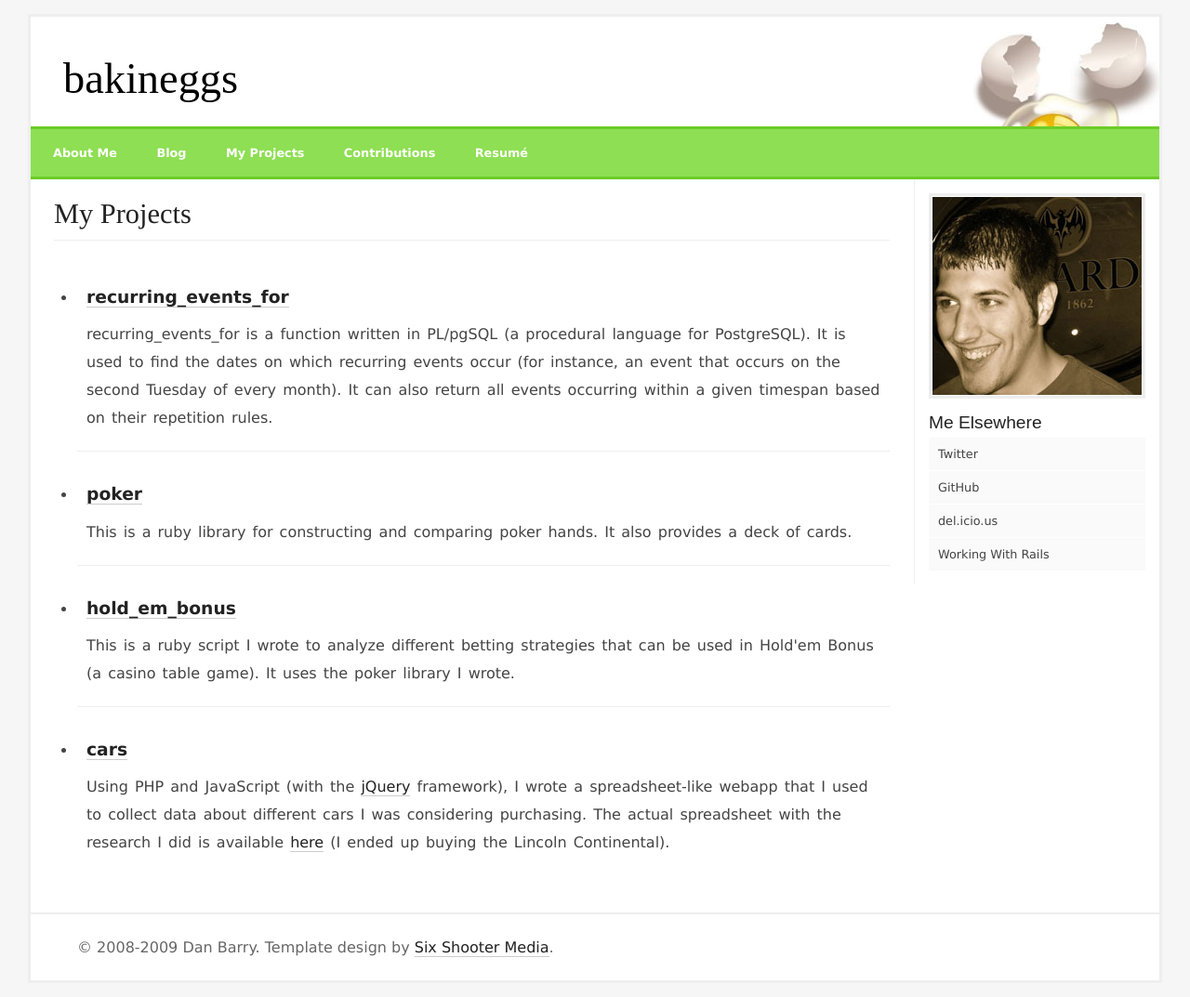
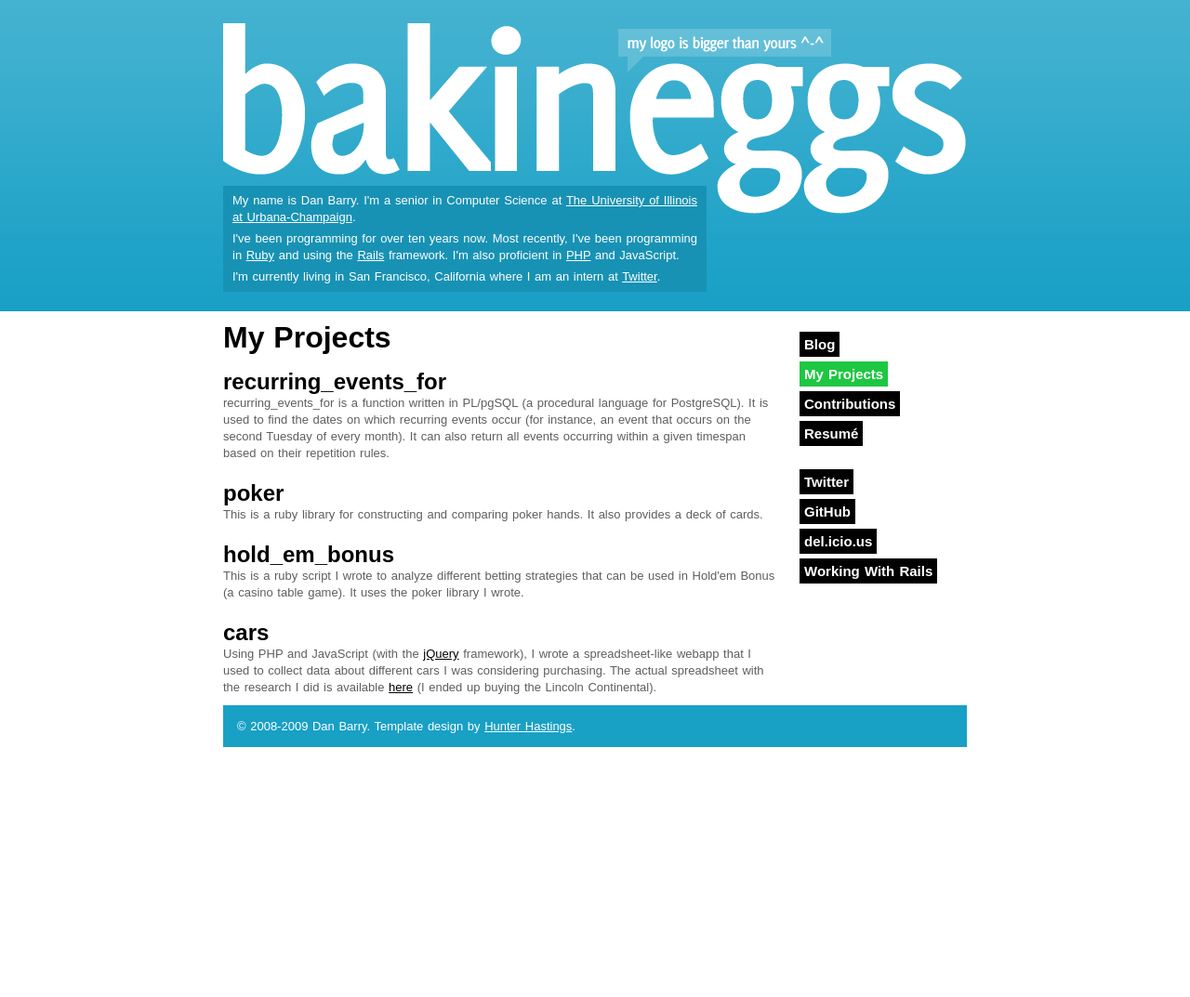
Before and after one commit to bakineggs/bakineggs.com, a PHP site: page /projects in a window 1280 px wide. Shown: the whole page at 93% size. After the commit the page ends 804 px from the top, so only its background shows below. Run offline with PHP 8.4, Linux system fonts and the light colour scheme.

Commit message:
implement Hunter's design

```diff
--- a/content/projects.html
+++ b/content/projects.html
@@ -1,5 +1,5 @@
-<ul>
-  <li>
+<ul id="projects">
+  <li class="project">
     <h3><a href="http://github.com/danbarry/recurring_events_for/">recurring_events_for</a></h3>
     <p>
       recurring_events_for is a function written in PL/pgSQL (a procedural language for PostgreSQL).
@@ -7,21 +7,21 @@
       It can also return all events occurring within a given timespan based on their repetition rules.
     </p>
   </li>
-  <li>
+  <li class="project">
     <h3><a href="http://github.com/danbarry/poker/">poker</a></h3>
     <p>
       This is a ruby library for constructing and comparing poker hands.
       It also provides a deck of cards.
     </p>
   </li>
-  <li>
+  <li class="project">
     <h3><a href="http://github.com/danbarry/hold_em_bonus/">hold_em_bonus</a></h3>
     <p>
       This is a ruby script I wrote to analyze different betting strategies that can be used in Hold'em Bonus (a casino table game).
       It uses the poker library I wrote.
     </p>
   </li>
-  <li>
+  <li class="project">
     <h3><a href="http://github.com/danbarry/cars/">cars</a></h3>
     <p>
       Using PHP and JavaScript (with the <a href="http://jquery.com">jQuery</a> framework), I wrote a spreadsheet-like webapp that I used to collect data about different cars I was considering purchasing.
--- a/index.php
+++ b/index.php
@@ -1,11 +1,17 @@
 <?php
 $PAGES = array(
-  'about' => 'About Me',
   'projects' => 'My Projects',
   'contributions' => 'Contributions to Other Projects',
   'resume' => 'Resum&eacute;',
   'blog' => 'Blog',
   'error404' => 'Error 404'
+);
+
+$NAVIGATION_PAGES = array(
+  'blog' => 'Blog',
+  'projects' => 'My Projects',
+  'contributions' => 'Contributions',
+  'resume' => 'Resum&eacute;'
 );
 
 $DYNAMIC_PAGES = array('blog');
@@ -16,8 +22,10 @@ $uri_parts = explode('/', $uri);
 
 if (sizeof($uri_parts) > 0 && $uri_parts[0] != '')
   $page = strtolower(array_shift($uri_parts));
-else
-  $page = 'about';
+else {
+  $page = 'blog';
+  $uri_parts = array();
+}
 
 if (!in_array($page, array_keys($PAGES)))
   $page = 'error404';
@@ -50,39 +58,46 @@ echo '<?xml version="1.0" encoding="utf-8" ?>';
     <link rel="stylesheet" type="text/css" media="print" href="/print.css" />
   </head>
   <body>
-    <div id="title">
-      <h1>bakineggs</h1>
-    </div>
-    <ul id="navigation">
-      <li><a href="/About">About Me</a></li>
-      <li><a href="/Blog">Blog</a></li>
-      <li><a href="/Projects">My Projects</a></li>
-      <li><a href="/Contributions">Contributions</a></li>
-      <li><a href="/Resume">Resum&eacute;</a></li>
-    </ul>
     <div id="meta">
-      <div id="picture">
-        <a href="/me.jpg">
-          <img src="/me_thumbnail.jpg" alt="bakineggs: Dan Barry" />
-        </a>
+      <div id="title">
+        <h1>bakineggs</h1>
       </div>
-      <div id="links">
-        <h2>Me Elsewhere</h2>
-        <ul>
-          <li><a href="http://twitter.com/bakineggs">Twitter</a></li>
-          <li><a href="http://github.com/bakineggs">GitHub</a></li>
-          <li><a href="http://del.icio.us/bakineggs">del.icio.us</a></li>
-          <li><a href="http://www.workingwithrails.com/person/13319-dan-barry">Working With Rails</a></li>
-        </ul>
+      <div id="about">
+        <p>
+          My name is Dan Barry.
+          I'm a senior in Computer Science at <a href="http://illinois.edu">The University of Illinois at Urbana-Champaign</a>.
+        </p>
+        <p>
+          I've been programming for over ten years now.
+          Most recently, I've been programming in <a href="http://ruby-lang.org">Ruby</a> and using the <a href="http://rubyonrails.org">Rails</a> framework.
+          I'm also proficient in <a href="http://php.net">PHP</a> and JavaScript.
+        </p>
+        <p>
+          I'm currently living in San Francisco, California where I am an intern at <a href="http://twitter.com">Twitter</a>.
+        </p>
       </div>
     </div>
     <div id="content" class="<?= $page ?>">
       <h2><?= $PAGES[$page] ?></h2>
       <?php render($page, $uri_parts) ?>
     </div>
+    <div id="navigation">
+      <ul class="internal">
+        <?php foreach ($NAVIGATION_PAGES as $uri => $title) { ?>
+        <?php $class = $uri == $page ? ' class="current"' : ''; ?>
+        <li><a href="/<?= $uri ?>"<?= $class ?>><?= $title ?></a></li>
+        <?php } ?>
+      </ul>
+      <ul class="external">
+        <li><a href="http://twitter.com/bakineggs">Twitter</a></li>
+        <li><a href="http://github.com/bakineggs">GitHub</a></li>
+        <li><a href="http://del.icio.us/bakineggs">del.icio.us</a></li>
+        <li><a href="http://www.workingwithrails.com/person/13319-dan-barry">Working With Rails</a></li>
+      </ul>
+    </div>
     <div id="credits">
       <p>
-        &copy; 2008-<?= date('Y') ?> Dan Barry. Template design by <a href="http://www.sixshootermedia.com">Six Shooter Media</a>.
+        &copy; 2008-<?= date('Y') ?> Dan Barry. Template design by <a href="http://hunterhastings.net">Hunter Hastings</a>.
       </p>
     </div>
   </body>
--- a/print.css
+++ b/print.css
@@ -1,9 +1,13 @@
-html, body {
-  border: 0;
+body {
+  font-size: 18px;
   color: #000;
 }
 
-#title, #navigation, #meta, #credits {
+a {
+  text-decoration: none;
+}
+
+#navigation, #meta, #credits {
   display: none;
 }
 
@@ -16,6 +20,12 @@ html, body {
   display: none;
 }
 
-a {
-  border: 0 !important;
+#content.resume dl dt {
+  width: 200px;
+  line-height: 24px;
 }
+
+#content.resume dl dd {
+  margin-left: 200px;
+  line-height: 24px;
+}
--- a/style.css
+++ b/style.css
@@ -1,49 +1,21 @@
 * {
   margin: 0;
   padding: 0;
-  outline: none;
-}
-
-html {
-  background-color: #f6f6f6;
-}
-
-body {
-  background-color: #fff;
-  font: 16px/1.95em geneva,verdana,sans-serif;
-  margin: 15px 30px;
-  color: #666;
-  border: 3px solid #eee;
-}
-
-h1 {
-  color: #000;
-  font: 290% Times New Roman;
-}
-
-h2 {
-  color: #222;
-}
-
-img {
-  background-color: #fff;
-  padding: 1px;
-  border: 3px solid #eee;
 }
 
 pre, code {
   background-color: #f8f8ff;
   border: 1px solid #ddd;
   color: #444;
-  padding: .25em;
 }
 
 pre {
-  margin: .5em 0;
+  padding: 5px;
+  margin: 5px 0;
 }
 
 code {
-  font-size: .9em;
+  padding: 2px;
 }
 
 pre code {
@@ -51,161 +23,188 @@ pre code {
   padding: 0;
 }
 
-#title {
-  padding: 40px 0 20px;
-  background-image: url(/images/egg.jpg);
-  background-position: top right;
-  background-repeat: no-repeat;
+body {
+  width: 800px;
+  margin: 0 auto;
+  background-color: #fff;
+  background-image: url(images/bg.png);
+  background-repeat: repeat-x;
+  font-family: arial;
+  font-size: 13px;
+  word-spacing: 1px;
 }
 
-#title h1 {
-  margin-bottom: 5px;
-  margin-left: 35px;
+#meta {
+  height: 335px;
+  background-image: url(images/logo.png);
+  background-position: 0 25px;
+  background-repeat: no-repeat;
+  margin: 0 auto;
 }
 
-ul#navigation {
-  background: #8EDF53;
-  padding: 10px;
-  font-size: 80%;
-  border-top: 3px solid #6CCC26;
-  border-bottom: 3px solid #6CCC26;
-  font-weight: bold;
+#meta #title {
+  display: none;
 }
 
-ul#navigation li {
-  display: inline;
-  list-style: none;
-  margin-right: 10px;
+#meta #about {
+  width: 500px;
+  margin-top: 200px;
+  background-color: #1892b4;
+  color: #fff;
+  line-height: 18px;
+  padding: 7px 10px;
+  float: left;
+  text-align: justify;
 }
 
-ul#navigation li a {
-  padding: 10px 14px;
-  color: #fff;
-  border: 0;
-  text-decoration: none;
+#meta #about p {
+  margin: 5px 0px;
 }
 
-ul#navigation li a:hover {
-  background: #7EDB39;
+#meta #about p:first-child {
+  margin-top: 0px;
+}
+
+#meta #about p:last-child {
+  margin-bottom: 0px;
+}
+
+#meta #about p a {
   color: #fff;
 }
 
 #content {
-  margin-right: 265px;
-  padding: 0 25px 25px 25px;
+  width: 600px;
+  float: left;
+  color: #5e5e5e;
+  padding: 10px 0;
 }
 
 #content h2 {
-  margin: 10px 0;
-  padding: 10px 0;
-  font: 190% Times;
-  border-bottom: 1px solid #eee;
+  color: #000;
+  font-size: 32px;
+  margin-bottom: 15px;
 }
 
 #content h3 {
-  margin: 20px 0 10px;
+  color: #000;
+  font-size: 24px;
 }
 
-#content a, #credits a {
-  color: #222;
+#content h3 a {
   text-decoration: none;
-  border-bottom: 1px solid #ccc;
 }
 
-#content a:hover, #credits a:hover {
-  border-bottom: 1px solid #aaa;
+#content a {
+  color: #000;
 }
 
-#content p {
-  line-height: 30px;
-  margin: 10px 0;
-  word-spacing: 2px;
+#content a:hover {
+  color: #1ec742;
 }
 
-#content ul {
-  margin: 0 0 0 15px;
+#content.blog ul#entries li.entry {
+  list-style: none;
+  padding-top: 25px;
 }
 
-#content.blog .entry h3 {
-  margin-bottom: 0;
+#content.blog ul#entries li.entry:first-child {
+  padding-top: 0px;
 }
 
 #content.blog .entry .posted_at {
-  font-size: .9em;
-  font-style: italic;
+  display: block;
+  font-size: 12px;
+  color: #000;
+  font-weight: bold;
+  text-transform: uppercase;
+  padding-bottom: 3px;
+  margin-bottom: 3px;
+  border-bottom: 1px solid #f2f2f2;
 }
 
-#content.projects ul {
-  margin: 15px 0 15px 25px;
+#content.blog .entry .body {
+  line-height: 18px;
 }
 
-#content.projects ul li {
-  border-bottom: 1px solid #eee;
-  padding: 10px;
-  color: #444;
+#content.projects ul#projects li.project {
+  list-style: none;
+  padding-top: 20px;
 }
 
-#content.projects ul li:last-child {
-  border: 0;
+#content.projects ul#projects li.project:first-child {
+  padding-top: 0px;
+}
+
+#content.projects .project p {
+  line-height: 18px;
+}
+
+#content.contributions ul {
+  padding-left: 15px;
+  line-height: 18px;
+}
+
+#content.resume h3 {
+  margin: 17px 0 3px;
 }
 
 #content.resume dl dt {
   float: left;
   clear: left;
-  width: 11em;
-  border-right: 1px solid #eee;
+  width: 150px;
+  padding: 5px 0;
+  border-right: 1px solid #f2f2f2;
+  line-height: 19px;
 }
 
 #content.resume dl dd {
-  margin-left: 11em;
-  padding-left: 5px;
-  border-left: 1px solid #eee;
+  margin-left: 150px;
+  padding: 5px 0 5px 5px;
+  border-left: 1px solid #f2f2f2;
+  line-height: 19px;
 }
 
-#content.resume dl#employment dt, #content.resume dl#employment dd {
-  padding-bottom: 1em;
+#content.resume dl dd ul {
+  padding-left: 15px;
 }
 
-#content.resume dl#employment dt:last-child, #content.resume dl#employment dd:last-child {
-  padding-bottom: 0;
+#navigation {
+  width: 180px;
+  float: right;
+  padding-bottom: 20px;
 }
 
-#meta {
-  float: right;
-  border-left: 1px solid #eee;
-  padding: 15px;
+#navigation ul {
+  padding-top: 20px;
 }
 
-#meta h2 {
-  font: 120% Arial;
-  margin: 5px 0;
-}
-
-#meta ul {
+#navigation ul li {
   list-style: none;
 }
 
-#meta ul li {
-  margin-top: 1px;
+#navigation a {
+  font-size: 15px;
+  padding: 5px;
+  line-height: 32px;
+  background-color: #000;
+  color: #fff;
+  text-decoration: none;
+  font-weight: bold;
 }
 
-#meta ul li a {
-  display: block;
-  background-color: #fafafa;
-  padding: 10px;
-  border: 0;
-  color: #444;
-  font: 80% Verdana;
-  text-decoration: none;
-}
-
-#meta ul li a:hover {
-  background-color: #f6f6f6;
-  color: #333;
+#navigation a.current, #navigation a:hover {
+  background-color: #1ec742;
 }
 
 #credits {
+  display: block;
   clear: both;
-  padding: 20px 50px;
-  border-top: 2px solid #eee;
+  padding: 15px;
+  background-color: #19a0c5;
+  color: #fff;
 }
+
+#credits a {
+  color: #fff;
+}
```
Also changed, not shown: pages/blog.php (+11 -8 lines), images/bg.png (added), images/logo.png (added).
